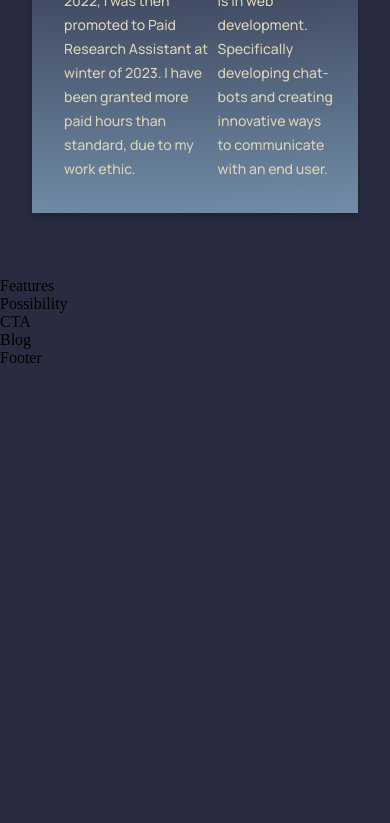
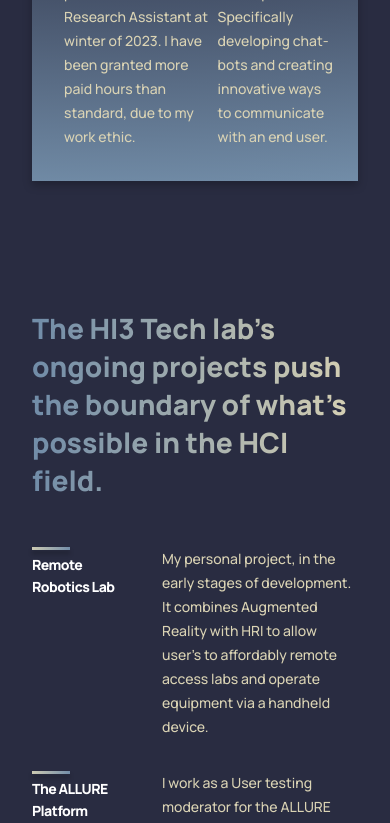
Before and after one commit to GBlackwell1/Portfolio, a React (Create React App) app: page / in a window 390 px wide. Shown: the part 1855-2678 px from the top of the page. Before the commit the page ends 2222 px from the top, so only its background shows below. Built offline with nearby package versions, Linux system fonts and the light colour scheme.

Commit message:
adaptive feature formatting, logo for hi3, general janky fix

```diff
--- a/src/App.js
+++ b/src/App.js
@@ -1,6 +1,6 @@
 import React from 'react'
 // easy indexing :)
-import { Footer, Blog, Possibility, Features, Experience, Header } from './container';
+import { Footer, Blog, Possibility, HI3Tech, Experience, Header } from './container';
 import { CTA, Navbar } from './components';
 import './App.css';
 
@@ -12,7 +12,7 @@ const App = () => {
         <Header />
       </div>
       <Experience />
-      <Features />
+      <HI3Tech/>
       <Possibility />
       <CTA />
       <Blog />
--- a/src/components/feature/Feature.jsx
+++ b/src/components/feature/Feature.jsx
@@ -1,9 +1,9 @@
 import React from 'react'
 import "./feature.css";
 
-const Feature = ({ title, text }) => {
+const Feature = ({ title, text, stylechoice }) => {
   return (
-    <div className="portfolio__features-container">
+    <div className={stylechoice}>
       <div className="portfolio__features-container__feature-title">
         <div />
         <h1>{title}</h1>
--- a/src/components/feature/feature.css
+++ b/src/components/feature/feature.css
@@ -16,13 +16,10 @@
 
 .portfolio__features-container__feature-title h1 {
   font-family: var(--font-family);
-    font-style: normal;
   font-weight: 800;
   font-size: 18px;
   line-height: 24px;
   letter-spacing: -0.04em;
-    margin-bottom: 1rem;
-
   color: #FFFFFF;
 }
 
@@ -42,11 +39,9 @@
 
 .portfolio__features-container_feature-text p {
   font-family: var(--font-family);
-  font-style: normal;
   font-weight: 500;
   font-size: 14px;
   line-height: 24px;
-
   color: #DAD3B4;
 }
 
@@ -61,7 +56,7 @@
     line-height: 20px;
   }
 
-  .portfolio__features-container__feature {
-    margin: 1rem 0;
+  .portfolio__features-container {
+    margin: 1rem 0rem;
   }
 }
--- a/src/components/navbar/Navbar.jsx
+++ b/src/components/navbar/Navbar.jsx
@@ -10,7 +10,7 @@ const Menu = () => (
   <p>< a href="#experience">Experience</a></p>
   <p>< a href="#ongoingprojects">Ongoing Projects</a></p>
   <p>< a href="#education">Education</a></p>
-  <p>< a href="#blog">Blog</a></p>
+  {/*<p>< a href="#blog">Blog</a></p>*/}
   </>
 )
 // BEM -> Block Element Modifier
--- a/src/container/experience/Experience.css
+++ b/src/container/experience/Experience.css
@@ -65,13 +65,13 @@
 }
 
 @media screen and (max-width: 850px) {
-    .gpt3__whatgpt3-heading {
+    .portfolio__experience-heading {
         flex-direction: column;
         align-items: flex-start;
         margin-bottom: 0rem;
     }
 
-    .gpt3__whatgpt3-heading p {
+    .portfolio__experience-heading p {
         margin-top: 1rem;
     }
 }
--- a/src/container/features/Features.jsx
+++ /dev/null
@@ -1,10 +0,0 @@
-import React from 'react'
-import "./features.css"
-
-const Features = () => {
-  return (
-    <div>Features</div>
-  )
-}
-
-export default Features
--- /dev/null
+++ b/src/container/hi3tech/HI3Tech.jsx
@@ -0,0 +1,45 @@
+import React from 'react'
+import "./hi3tech.css"
+import { Feature } from "../../components"
+
+const featuresData = [
+  {
+    title: 'Remote Robotics Lab',
+    text: 'My personal project, in the early stages of development. It combines Augmented Reality with HRI to allow user’s to affordably remote access labs and operate equipment via a handheld device.',
+    expyes: false
+  },
+  {
+    title: 'The ALLURE Platform',
+    text: 'I work as a User testing moderator for the ALLURE project, which has published nationally. We use AI and a Rubik’s cube to study a user’s behaviors and maximize their learning process.',
+    expyes: false
+  },
+  {
+    title: 'QuitSTART Novelty in Healthcare',
+    text: 'A multi-university project that helps active nicotine addicts stop smoking via  a novel chat-bot. This project has multiple private practices currently employing the application.',
+    expyes: false
+  },
+  {
+    title: 'Chat-bot Development',
+    text: 'As AI and chat-bot development continue to be at the forefront of software development, we are implementing this novel technology in almost all of our ongoing projects.',
+    expyes: false
+  }
+]
+
+const HI3Tech = () => {
+  return (
+    <div className="portfolio__hi3tech section__padding" id="ongoingprojects">
+      <div className="portfolio__hi3tech-heading">
+        <h1 className="gradient__text">The HI3 Tech lab’s ongoing projects push
+          the boundary of what’s possible in the HCI field.
+        </h1>
+      </div>
+      <div className="portfolio__hi3tech-container">
+        {featuresData.map((item, index) => (
+          <Feature title={item.title} text={item.text} stylechoice="portfolio__features-container__feature"  key={item.title + index} />
+        ))}
+      </div>
+    </div>
+  )
+}
+
+export default HI3Tech
--- /dev/null
+++ b/src/container/hi3tech/hi3tech.css
@@ -0,0 +1,55 @@
+.portfolio__hi3tech {
+  width: 100%;
+  display: flex;
+  justify-content: space-between;
+  flex-direction: row;
+}
+
+.portfolio__hi3tech-heading {
+  flex: 1;
+  display: flex;
+  justify-content: flex-start;
+  align-items: flex-start;
+  flex-direction: column;
+  text-align: left;
+  margin-right: 5rem;
+
+  background-image: url("../../assets/robo-arm.png");
+  background-size: 55%;
+  background-repeat: no-repeat;
+  background-position-x: right;
+  background-position-y: bottom;
+}
+
+.portfolio__hi3tech-heading h1 {
+  font-family: var(--font-family);
+  font-weight: 800;
+  font-size: 34px;
+  line-height: 45px;
+}
+
+.portfolio__hi3tech-container {
+  flex: 1.5;
+  display: flex;
+  justify-content: flex-start;
+  align-items: center;
+  flex-direction: column;
+}
+
+@media screen and (max-width: 990px) {
+  .portfolio__hi3tech {
+    flex-direction: column;
+  }
+
+  .portfolio__hi3tech-heading {
+    background-image: none;
+    margin: 0 0 2rem 0;
+  }
+}
+
+@media screen and (max-width: 550px) {
+  .portfolio__hi3tech-heading h1 {
+    font-size: 28px;
+    line-height: 38px;
+  }
+}
--- a/src/container/index.js
+++ b/src/container/index.js
@@ -1,5 +1,5 @@
 export { default as Blog } from './blog/Blog'
-export { default as Features } from './features/Features'
+export { default as HI3Tech } from './hi3tech/HI3Tech'
 export { default as Footer } from './footer/Footer'
 export { default as Header } from './header/Header'
 export { default as Possibility } from './possibility/Possibility'
```
Also changed, not shown: src/assets/robo-arm.png (added), src/assets/roboarmblur.png (added), src/container/features/features.css (deleted). Lines whose indentation alone changed are shown as unchanged.
